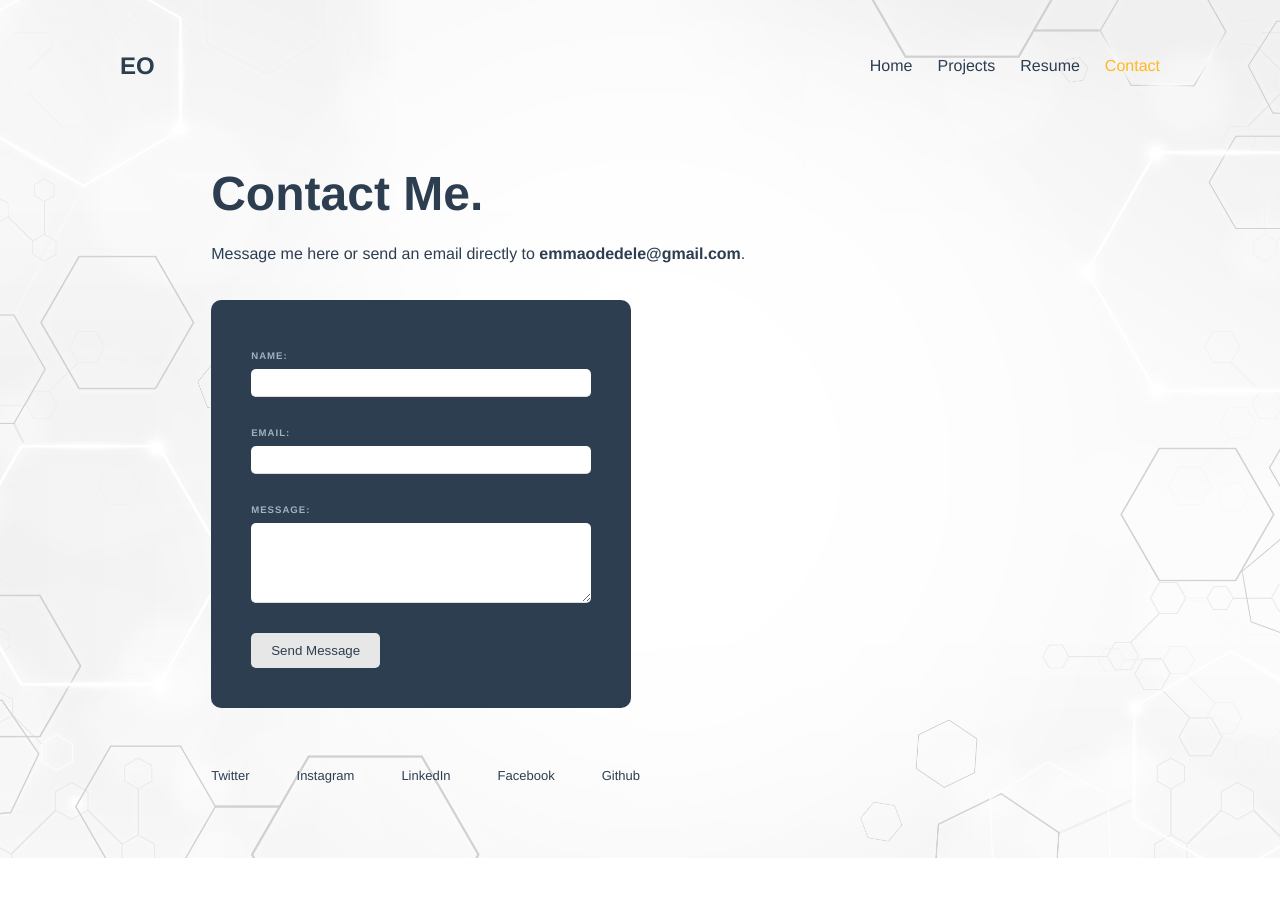
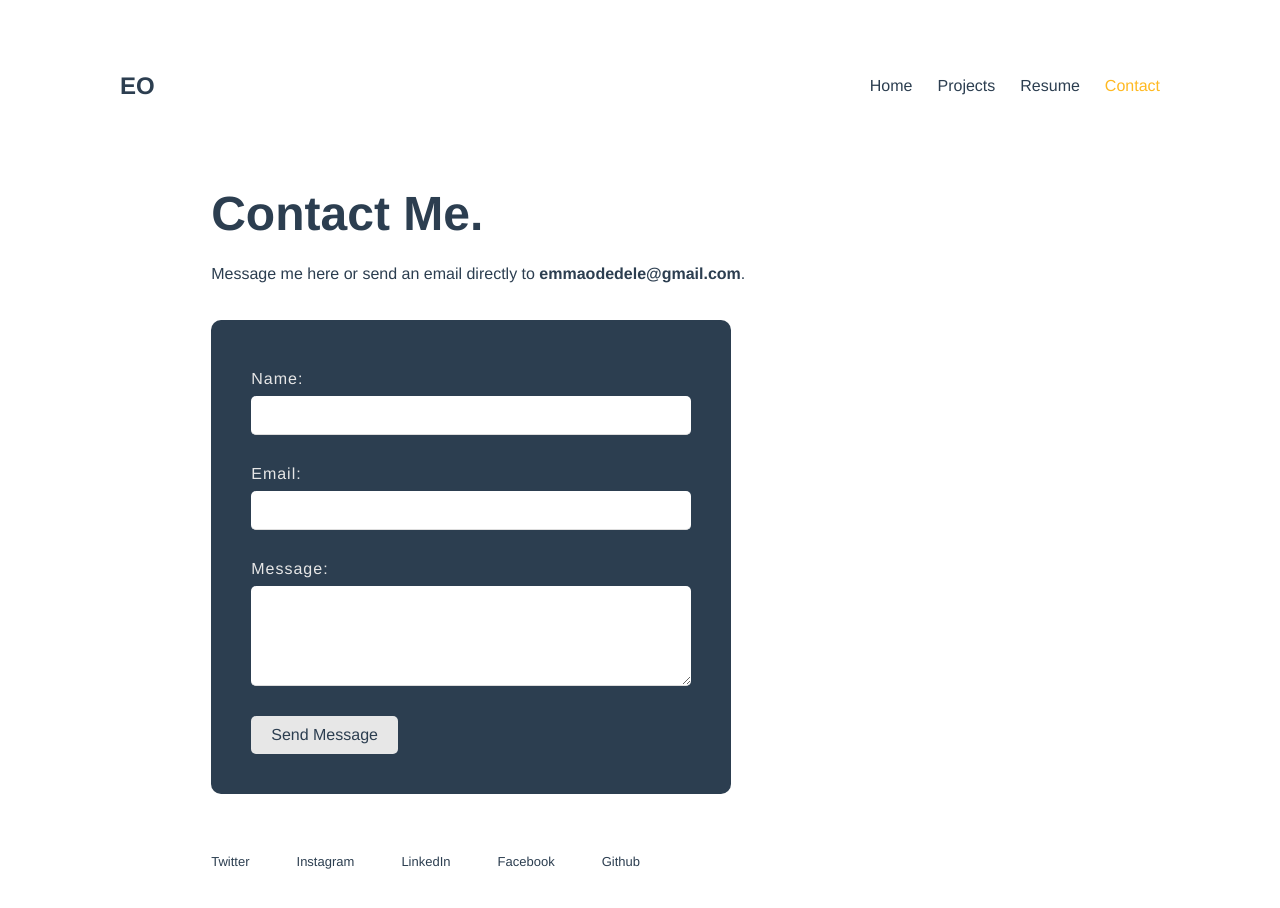
Before and after one commit to EmmanuelOdedele/portfolio-project, a Vue app: page /contact in a window 1280 px wide. Shown: the top 908 px of the page. Before the commit the page ends 858 px from the top, so only its background shows below. Built offline with nearby package versions, Linux system fonts and the light colour scheme.

Commit message:
Adjustments

```diff
--- a/src/App.vue
+++ b/src/App.vue
@@ -51,10 +51,11 @@ export default {
   display: flex;
   flex-direction: column;
   height: 100%;
-  background: url(./assets/rm380-10.jpg);
-  background-repeat: no-repeat;
+  /* background: url(./assets/rm380-10.jpg); */
+  /* background-repeat: no-repeat;
   background-size: cover ;
   background-attachment: fixed;
+  background-image: linear-gradient(160deg, white, #f1f5f8) ; */
 }
 
 
@@ -98,7 +99,7 @@ img {
 
 nav {
   /* background: #42b983; */
-  height: 80px;
+  height: 100px;
   padding: 0 120px;
   box-sizing: border-box;
   display: flex;
--- a/src/components/ContactForm.vue
+++ b/src/components/ContactForm.vue
@@ -24,7 +24,7 @@ form {
   display: flex;
   flex-direction: column;
   box-sizing: border-box;
-  width: 420px;
+  width: 520px;
   background: #2c3e50;
   text-align: left;
   padding: 20px 40px 40px 40px;
@@ -32,37 +32,38 @@ form {
   /* display: flex; */
 }
 label {
-  color: #a1b1c0;
+  color: #e7e7e7;
   display: inline-block;
   margin: 30px 0 8px;
-  font-size: 0.6em;
-  text-transform: uppercase;
+  font-size: 1em;
+  /* text-transform: uppercase; */
   letter-spacing: 1px;
-  font-weight: bold;
+  /* font-weight: bold; */
 }
 input {
   display: block;
-  padding: 6px 6px;
+  padding: 10px 10px;
   width: 100%;
   box-sizing: border-box;
   border: none;
   border-bottom: 1px solid #ddd;
   color: #2c3e50;
   border-radius: 5px;
+  font-family: Campton, Helvetica, Arial, sans-serif;
+  font-size: medium;
 }
 input:focus, textarea:focus{
   outline: none;
 }
 textarea {
+  font-size: medium;
   font-family: Campton, Helvetica, Arial, sans-serif;
-  -webkit-font-smoothing: antialiased;
-  -moz-osx-font-smoothing: grayscale;
   display: block;
-  padding: 6px 6px;
+  padding: 10px 10px;
   width: 100%;
   max-width: 100%;
   min-width: 100%;
-  min-height: 80px;
+  min-height: 100px;
   box-sizing: border-box;
   border: none;
   border-bottom: 1px solid #ddd;
@@ -74,12 +75,14 @@ textarea {
   cursor: pointer;
 }
 #contact-button {
+  font-size: medium;
   background-color: #e7e7e7;
   border: 0;
   padding: 10px 20px;
   margin-top: 30px;
   color: #2c3e50;
   border-radius: 5px;
+  font-family: Campton, Helvetica, Arial, sans-serif;
 }
 #contact-button:hover{
   background:#7d8791;
--- a/src/views/Home.vue
+++ b/src/views/Home.vue
@@ -50,7 +50,7 @@ export default {
   width: 67%;
   /* background: thistle; */
   text-align: left;
-  padding: 50px 0;
+  padding: 120px 0;
 }
 #myname {
   font-size: 3em;
--- a/src/views/Projects.vue
+++ b/src/views/Projects.vue
@@ -166,9 +166,9 @@ export default {
 .repo-container p {
   background: #2c3e50;
   padding: 20px;
-  margin: 0 0 15px 0;
+  margin: 0 0 20px 0;
   border-radius: 10px;
-  max-width: 400px;
+  width: 450px;
   cursor: pointer;
   transition: transform 0.2s;
 }
@@ -217,6 +217,7 @@ export default {
 
 .pagination button {
   margin-top: 0;
+  font-size: medium;
   border: 0;
   padding: 10px 20px;
   border-radius: 5px;
--- a/src/views/Resume.vue
+++ b/src/views/Resume.vue
@@ -52,8 +52,8 @@ background-color: #444;
 .resume-item {
   margin-top: 25px;
   background-color: aliceblue;
-  height: 500px;
-  width: 400px;
+  height: 620px;
+  width: 500px;
   border: 1px solid #2c3e50;
 }
 
```
